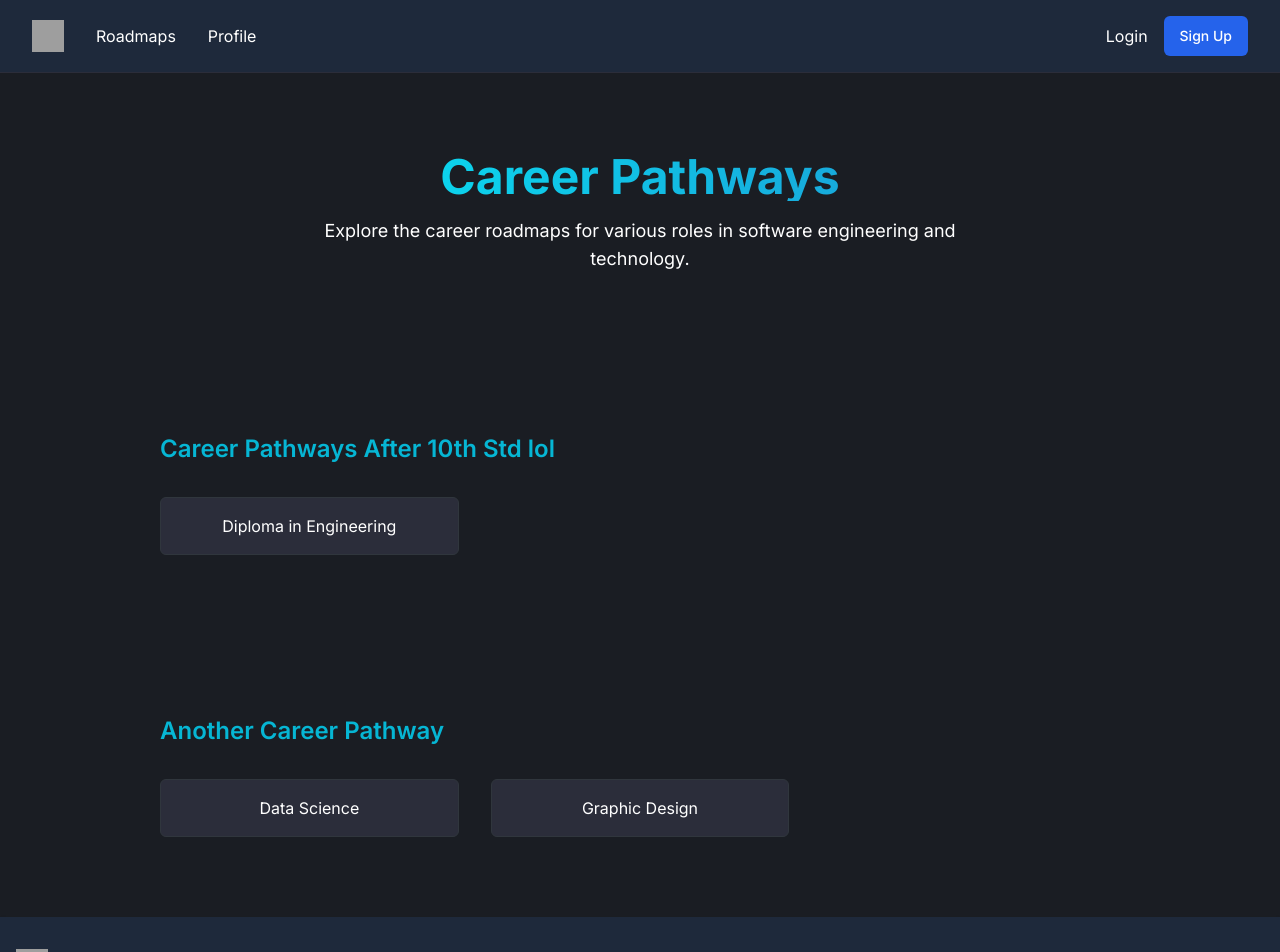
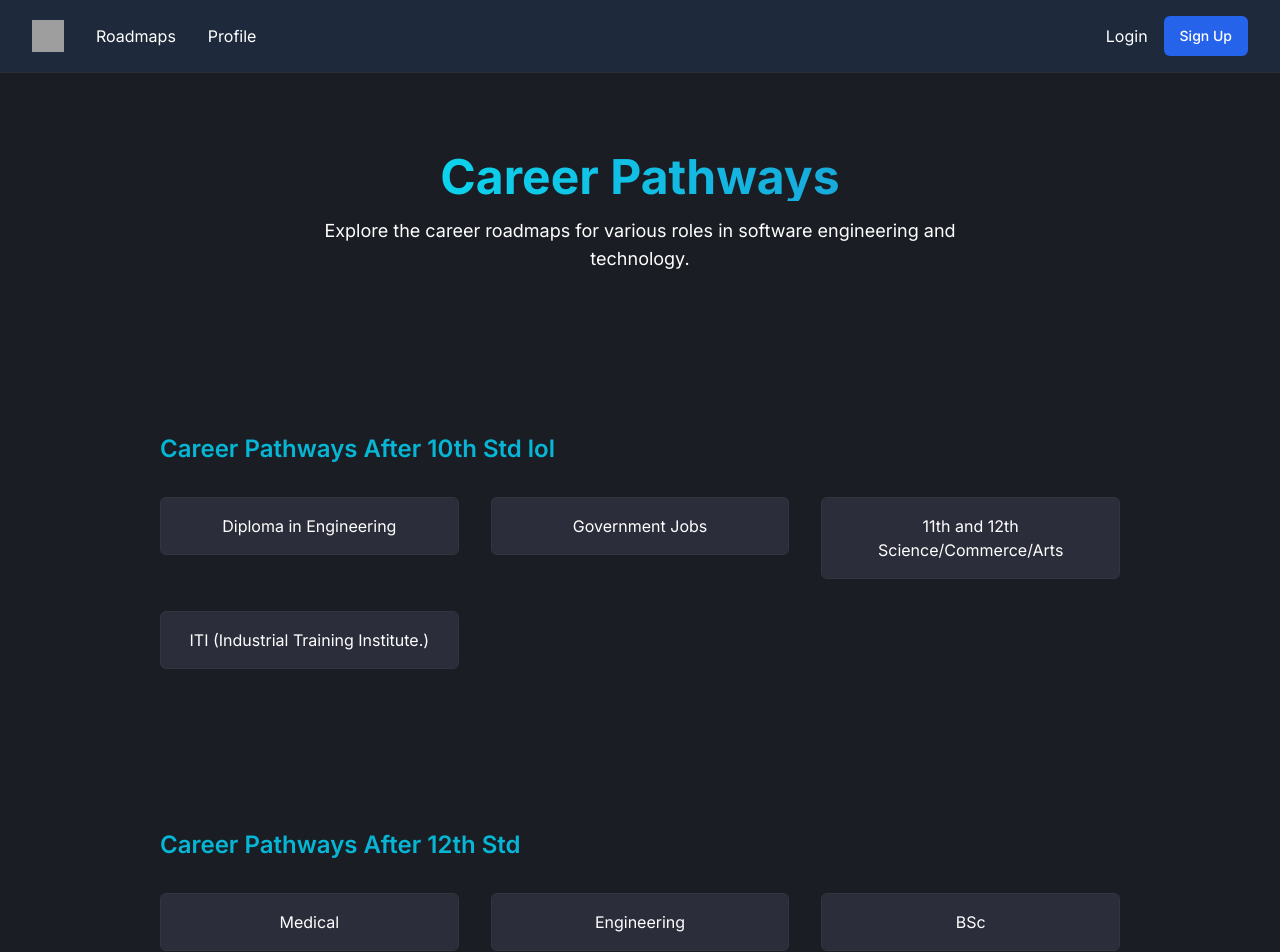
Before and after one commit to TechNodes2-0/careercounselingachatbot, a Next.js app in the folder careercounselingbot/: page /Pathways in a window 1280 px wide. Shown: the top 952 px of the page. Built offline with nearby package versions, Linux system fonts and the light colour scheme; no server answers; grey boxes are pictures that could not be loaded.

Commit message:
Add new career pathways to CareerData.js

```diff
--- a/careercounselingbot/data/CareerData.js
+++ b/careercounselingbot/data/CareerData.js
@@ -9,24 +9,87 @@ const careerPathwaysData = [
         desc: "Computing is part of everything we do. Computing drives innovation in engineering, business, entertainment, education, and the sciences—and it provides solutions to complex, challenging problems of all kinds. Computer science is the study of computers and computational systems. It is a broad field that includes everything from the algorithms that make up software to how software interacts with hardware to how well software is developed and designed. Computer scientists use various mathematical algorithms, coding procedures, and their expert programming skills to study computer processes and develop new software and systems.",
         image: "/roadmap.png",
       },
+      {
+        id: 224,
+        title: "Government Jobs",
+        sub: "Work for the public sector. ",
+        desc: "Government jobs offer a wide range of opportunities in various fields such as administration, law enforcement, healthcare, and education. These positions provide job security, competitive salaries, and benefits. Government employees also have the opportunity to serve their communities and make a positive impact on society.",
+        image: "/roadmap.png",
+      },
+      {
+        id: 28935,
+        title: "11th and 12th Science/Commerce/Arts",
+        sub: "Build software and develop computing systems.",
+        desc: "Computing is part of everything we do. Computing drives innovation in engineering, business, entertainment, education, and the sciences—and it provides solutions to complex, challenging problems of all kinds. Computer science is the study of computers and computational systems. It is a broad field that includes everything from the algorithms that make up software to how software interacts with hardware to how well software is developed and designed. Computer scientists use various mathematical algorithms, coding procedures, and their expert programming skills to study computer processes and develop new software and systems.",
+        image: "/roadmap.png",
+      },
+      {
+        id: 93827,
+        title: "ITI (Industrial Training Institute.)",
+        sub: "ITI courses are designed to impart skills in a trade. After completing the course, students have to undergo practical training of 1 or more years in their trade in an industry. ITI education lasts up to two years, at the end of which, a certificate of completion is issued.",
+        desc: "ITI courses after 10th are technical courses meant to give practical training and education in numerous industrial domains, including the IT sector. Students who have finished their 10th standard (or equivalent) from a recognized board or institution are eligible for these courses.   ITI classes after the tenth grade offer a broad range of IT-related topics, such as web design, networking, programming languages, hardware upkeep, and software maintenance. The goal of these courses is to give students a practical and technical understanding of the most recent developments in IT trends and technology.",
+        image: "/roadmap.png",
+      },
     ],
   },
   {
-    title: "Another Career Pathway",
+    title: "Career Pathways After 12th Std",
     pathways: [
       {
+        id: 1,
+        title: "Medical",
+        sub: "Specializations in Medicine, Surgery, Nursing, etc.",
+        desc: "Embark on a journey to heal and care for others' well-being.",
+        image: "/medical.png",
+      },
+      {
         id: 2,
-        title: "Data Science",
-        sub: "Analyze and interpret complex data sets.",
-        desc: "Data science involves the extraction of valuable insights from vast and complex sets of data. Professionals in this field use statistical analysis, machine learning, and data visualization techniques to make informed decisions and predictions. Data scientists work in various industries such as finance, healthcare, and technology, helping organizations leverage their data to gain a competitive advantage.",
-        image: "/data-science.png",
+        title: "Engineering",
+        sub: "Specializations in Mechanical, Electrical, Computer Science, etc.",
+        desc: "Explore the world of designing, building, and maintaining various technologies.",
+        image: "/engineering.png",
       },
       {
         id: 3,
-        title: "Graphic Design",
-        sub: "Create visually appealing designs for various media.",
-        desc: "Graphic designers use their creativity and technical skills to communicate messages through visual elements. They work on a variety of projects, including designing logos, websites, advertisements, and other marketing materials. Graphic design is a dynamic field that combines artistic expression with technological expertise.",
-        image: "/graphic-design.png",
+        title: "BSc",
+        sub: "Options in Physics, Chemistry, Mathematics, Biology, etc.",
+        desc: "Delve into the scientific study of the natural world and its phenomena.",
+        image: "/bsc.png",
+      },
+      {
+        id: 4,
+        title: "B.Com",
+        sub: "Specializations in Accounting, Finance, Marketing, etc.",
+        desc: "Enter the dynamic world of commerce and business.",
+        image: "/bcom.png",
+      },
+      {
+        id: 5,
+        title: "BBA",
+        sub: "Focus on Business Administration and Management.",
+        desc: "Develop skills for leadership and strategic decision-making.",
+        image: "/bba.png",
+      },
+      {
+        id: 6,
+        title: "BCA",
+        sub: "Explore the world of Computer Applications.",
+        desc: "Gain expertise in software development and IT management.",
+        image: "/bca.png",
+      },
+      {
+        id: 7,
+        title: "MBBS",
+        sub: "Bachelor of Medicine, Bachelor of Surgery",
+        desc: "Pursue a career in medicine and healthcare.",
+        image: "/mbbs.png",
+      },
+      {
+        id: 8,
+        title: "Arts",
+        sub: "Options in Literature, History, Political Science, etc.",
+        desc: "Immerse yourself in the world of creativity, culture, and expression.",
+        image: "/arts.png",
       },
     ],
   },
```
